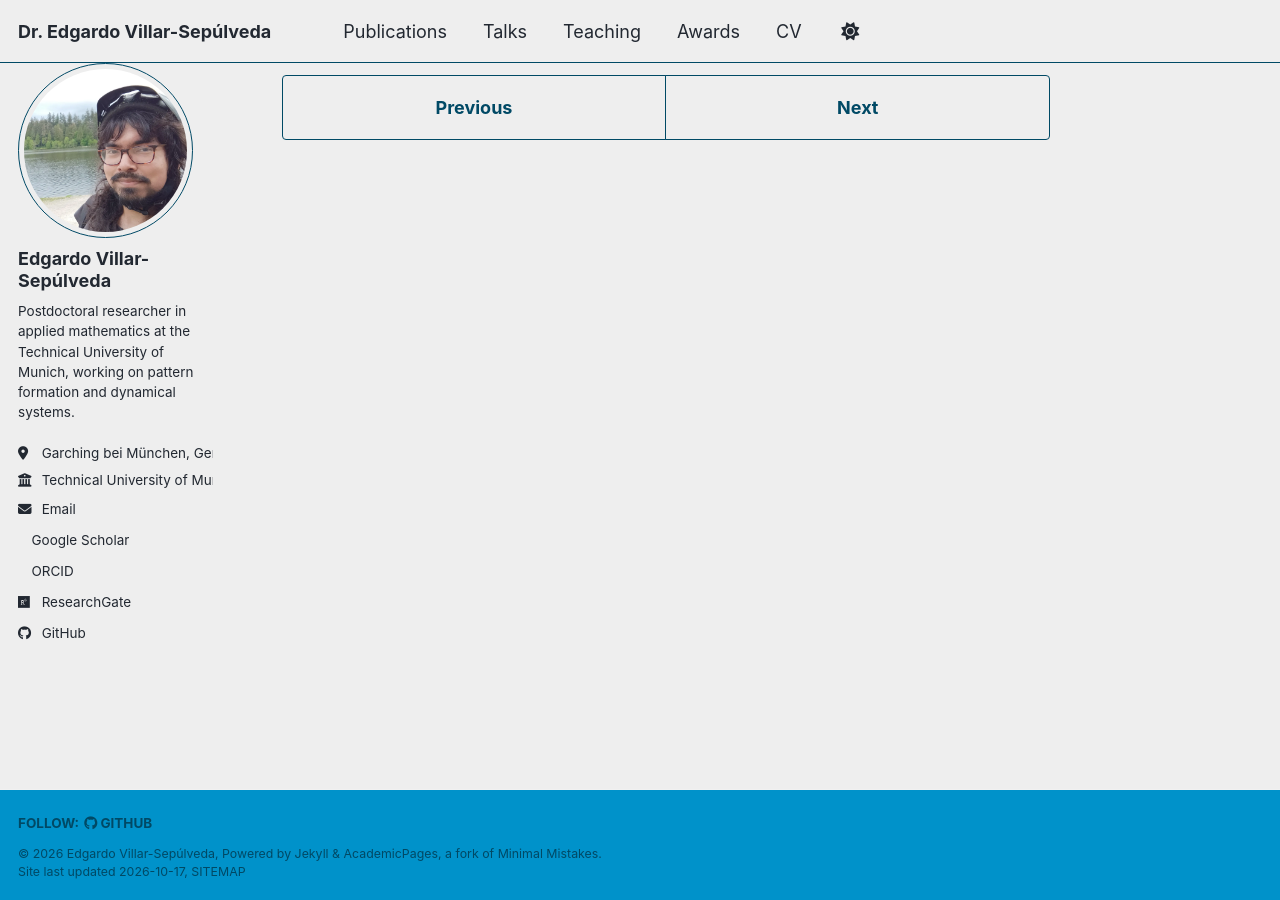
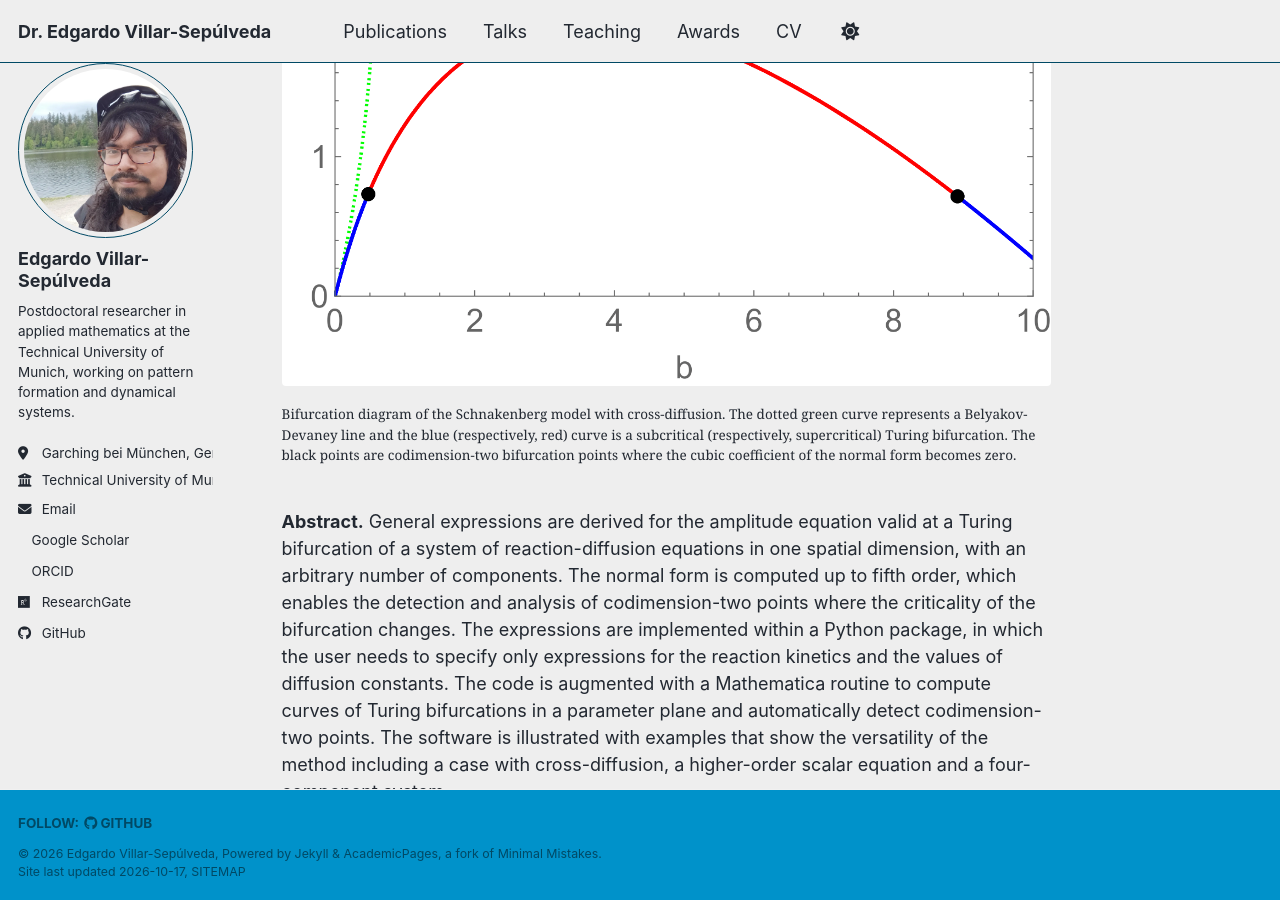
Before and after one commit to edgardeitor/edgardeitor.github.io, a Jekyll site: the page built from _publications/TOMS.md, in a window 1280 px wide and 900 px high, scrolled down 757 px. Built offline with Jekyll 4.4.1, drawn with Linux system fonts in a browser that asks for light colours; a style sheet for code colours, icons or effects is not loaded.

Commit message:
Adding images

```diff
--- a/_publications/TOMS.md
+++ b/_publications/TOMS.md
@@ -13,4 +13,12 @@
 citation: 'Villar-Sepúlveda, E., & Champneys, A. R. (2023). Computation of Turing bifurcation normal form for n-component reaction-diffusion systems. ACM Transactions on Mathematical Software, 49(4), 1-24.'
 ---
 
+<figure>
+  <img
+    src="/images/publications/TOMS.png"
+    alt="Bifurcation diagram of the Schnakenberg model with cross-diffusion."
+    style="width: 100%; height: auto;">
+  <figcaption>Bifurcation diagram of the Schnakenberg model with cross-diffusion. The dotted green curve represents a Belyakov-Devaney line and the blue (respectively, red) curve is a subcritical (respectively, supercritical) Turing bifurcation. The black points are codimension-two bifurcation points where the cubic coefficient of the normal form becomes zero.</figcaption>
+</figure>
+
 **Abstract.** General expressions are derived for the amplitude equation valid at a Turing bifurcation of a system of reaction-diffusion equations in one spatial dimension, with an arbitrary number of components. The normal form is computed up to fifth order, which enables the detection and analysis of codimension-two points where the criticality of the bifurcation changes. The expressions are implemented within a Python package, in which the user needs to specify only expressions for the reaction kinetics and the values of diffusion constants. The code is augmented with a Mathematica routine to compute curves of Turing bifurcations in a parameter plane and automatically detect codimension-two points. The software is illustrated with examples that show the versatility of the method including a case with cross-diffusion, a higher-order scalar equation and a four-component system.
```
Also changed, not shown: _publications/Degenerate.md (+8 -0 lines), _publications/General-conditions.md (+9 -0 lines), _publications/Molly.md (+9 -0 lines), _publications/WKB.md (+9 -0 lines).
